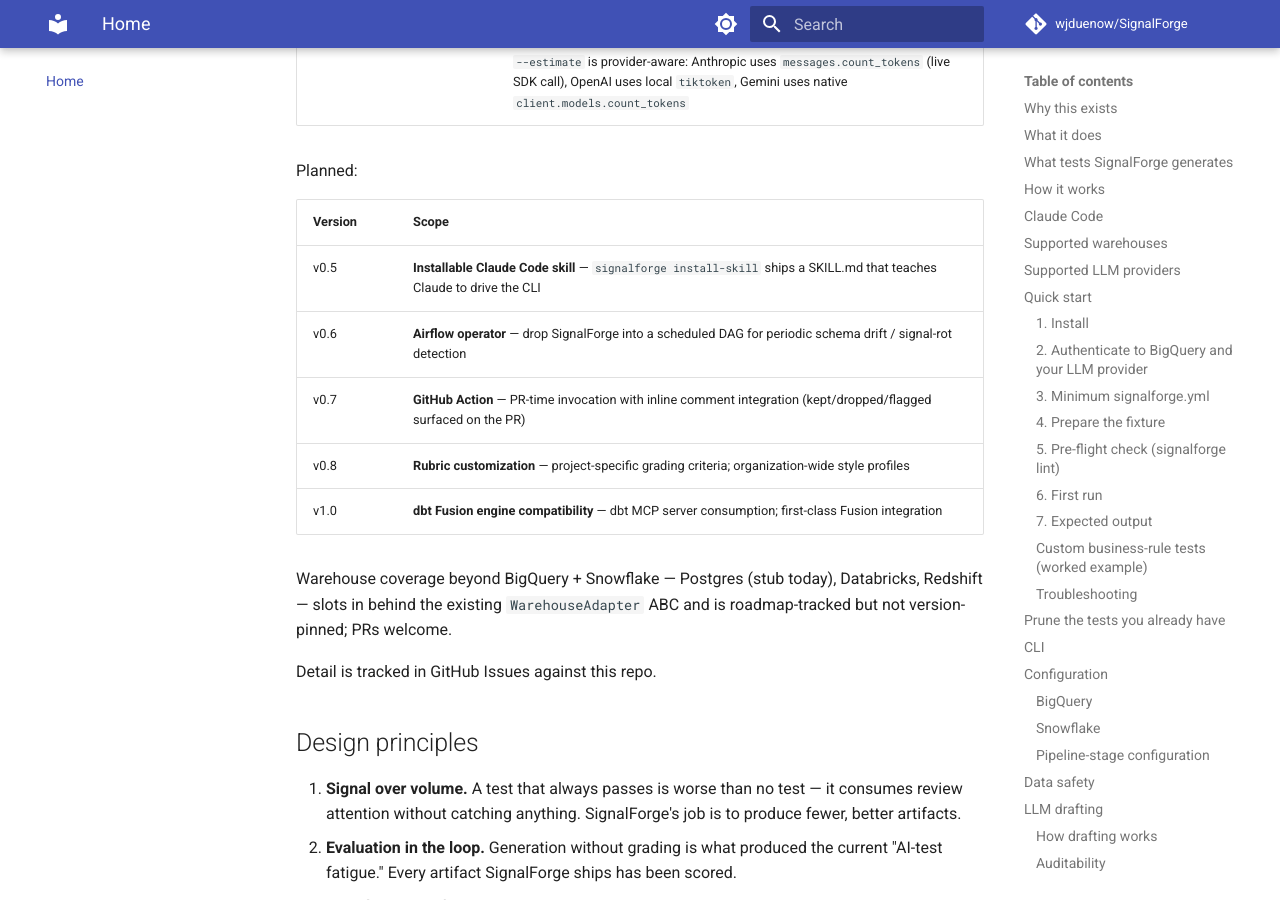
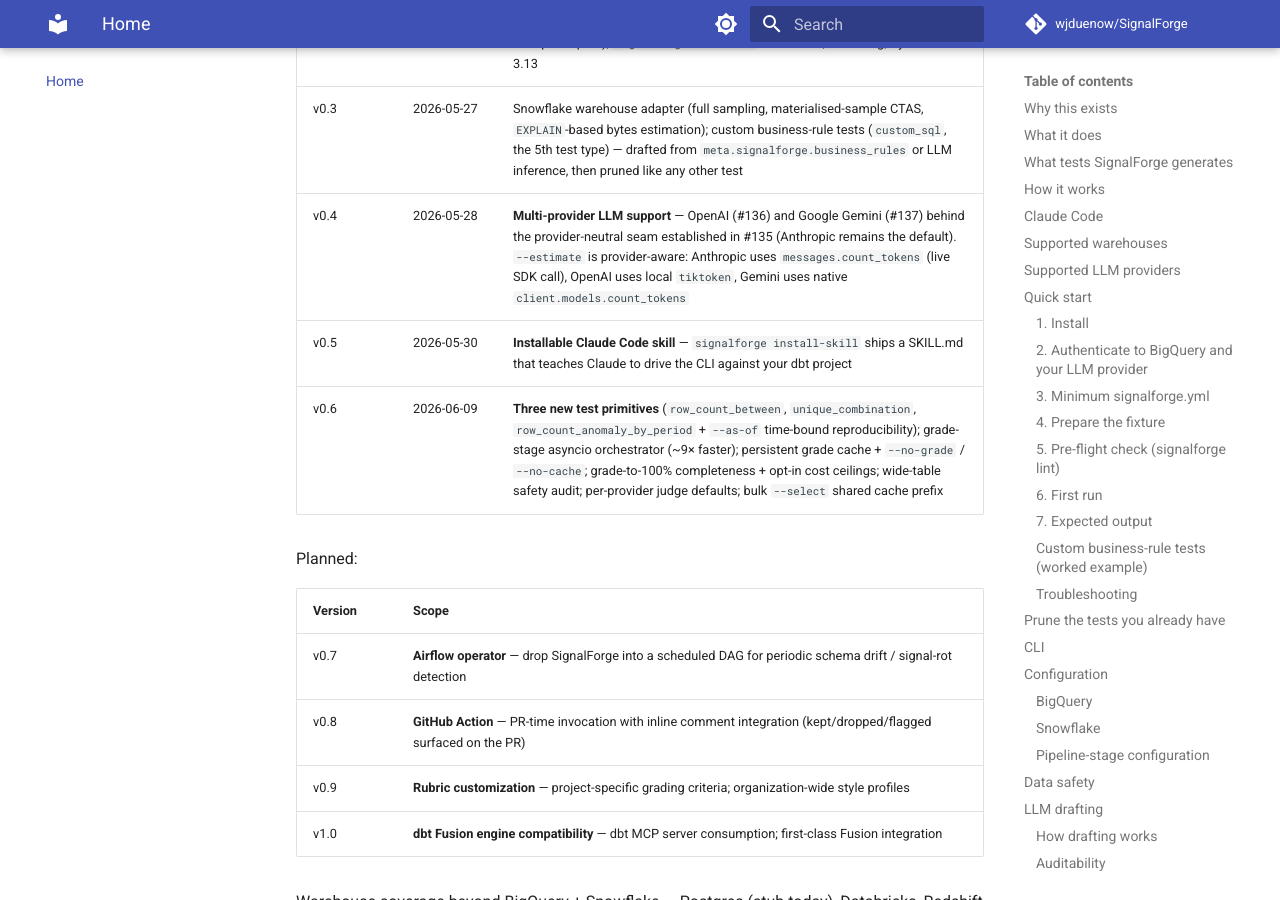
Before and after one commit to wjduenow/SignalForge, an MkDocs documentation site: the page built from docs/index.md, in a window 1280 px wide and 900 px high, scrolled down 14553 px. Built offline with MkDocs 1.6.1 and Material for MkDocs 9.7.7, drawn with Linux system fonts in a browser that asks for light colours; comment, search, counter and statistics services are not loaded; some of the changed text lies outside the part shown.

Commit message:
docs: v0.6 release prep — complete CHANGELOG + fix roadmap + surface schema prerequisite
- CHANGELOG [Unreleased]: add the missing entries — grade-to-100% (#202),
  grade budget scaling + cost ceilings (#198), bulk --select shared cache (#188),
  row_count_between scope instruction (#183), schema.yml-prerequisite docs (#204),
  and grade cache default flipped True->False (#197) + #189 line reconciled.
- README roadmap: move shipped v0.5/v0.6 into the Shipped table (v0.6 = the
  test-primitives + grade-hardening line), renumber Planned (Airflow->v0.7, etc).
- Surface the column-level-tests-need-a-schema.yml prerequisite from the README
  quick-start and cli-ops.md generate section (cross-linking #204's how-to).

```diff
--- a/README.md
+++ b/README.md
@@ -252,6 +252,17 @@ Anthropic or warehouse call (one `count_tokens` round-trip per prompt
 plus a single BigQuery `dryRun`). See
 [`docs/cli-ops.md`](docs/cli-ops.md) § `--estimate` for the full
 contract.
+
+> **Running against your own models?** Column-level tests (`not_null`,
+> `unique`, `accepted_values`, per-column docs) are drafted from the
+> columns dbt records on each model, which it reads from your schema
+> `.yml` files. A model with **no `schema.yml`** (no `columns:` list)
+> yields only model-level variants (`row_count_between`, …) — a small
+> fraction of the coverage a column-described model gives you. To unlock
+> column-level drafting, scaffold a schema file with
+> [`dbt-codegen`](https://github.com/dbt-labs/dbt-codegen)'s
+> `generate_model_yaml` or author one by hand, then re-run `dbt parse`.
+> Full how-to: [generating schema files](docs/manifest-loader-ops.md#column-metadata-schema-files-are-the-prerequisite-for-column-level-tests).
 
 ### 7. Expected output
 
@@ -573,15 +584,16 @@ Shipped:
 | v0.2    | 2026-05-21 | Ingest externally-authored `schema.yml`; `signalforge prune-existing` (no-LLM prune path); `signalforge init-demo` first-run UX; uv tooling; Python 3.11–3.13   |
 | v0.3    | 2026-05-27 | Snowflake warehouse adapter (full sampling, materialised-sample CTAS, `EXPLAIN`-based bytes estimation); custom business-rule tests (`custom_sql`, the 5th test type) — drafted from `meta.signalforge.business_rules` or LLM inference, then pruned like any other test |
 | v0.4    | 2026-05-28 | **Multi-provider LLM support** — OpenAI (#136) and Google Gemini (#137) behind the provider-neutral seam established in #135 (Anthropic remains the default). `--estimate` is provider-aware: Anthropic uses `messages.count_tokens` (live SDK call), OpenAI uses local `tiktoken`, Gemini uses native `client.models.count_tokens` |
+| v0.5    | 2026-05-30 | **Installable Claude Code skill** — `signalforge install-skill` ships a SKILL.md that teaches Claude to drive the CLI against your dbt project                  |
+| v0.6    | 2026-06-09 | **Three new test primitives** (`row_count_between`, `unique_combination`, `row_count_anomaly_by_period` + `--as-of` time-bound reproducibility); grade-stage asyncio orchestrator (~9× faster); persistent grade cache + `--no-grade` / `--no-cache`; grade-to-100% completeness + opt-in cost ceilings; wide-table safety audit; per-provider judge defaults; bulk `--select` shared cache prefix |
 
 Planned:
 
 | Version | Scope                                                                                                            |
 | ------- | ---------------------------------------------------------------------------------------------------------------- |
-| v0.5    | **Installable Claude Code skill** — `signalforge install-skill` ships a SKILL.md that teaches Claude to drive the CLI |
-| v0.6    | **Airflow operator** — drop SignalForge into a scheduled DAG for periodic schema drift / signal-rot detection    |
-| v0.7    | **GitHub Action** — PR-time invocation with inline comment integration (kept/dropped/flagged surfaced on the PR) |
-| v0.8    | **Rubric customization** — project-specific grading criteria; organization-wide style profiles                   |
+| v0.7    | **Airflow operator** — drop SignalForge into a scheduled DAG for periodic schema drift / signal-rot detection    |
+| v0.8    | **GitHub Action** — PR-time invocation with inline comment integration (kept/dropped/flagged surfaced on the PR) |
+| v0.9    | **Rubric customization** — project-specific grading criteria; organization-wide style profiles                   |
 | v1.0    | **dbt Fusion engine compatibility** — dbt MCP server consumption; first-class Fusion integration                 |
 
 Warehouse coverage beyond BigQuery + Snowflake — Postgres (stub today),
```
Also changed, not shown: CHANGELOG.md (+17 -1 lines), docs/cli-ops.md (+11 -0 lines).
